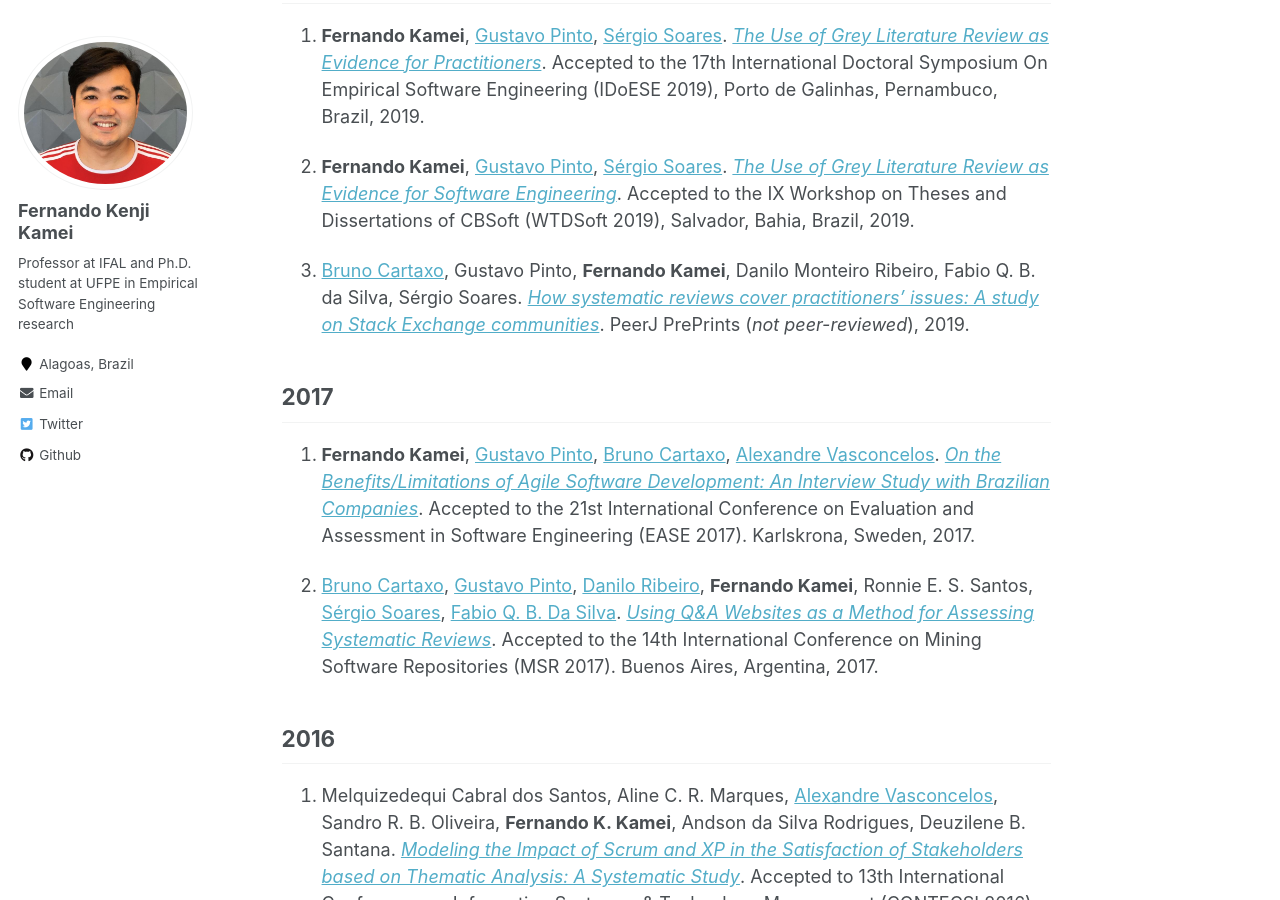
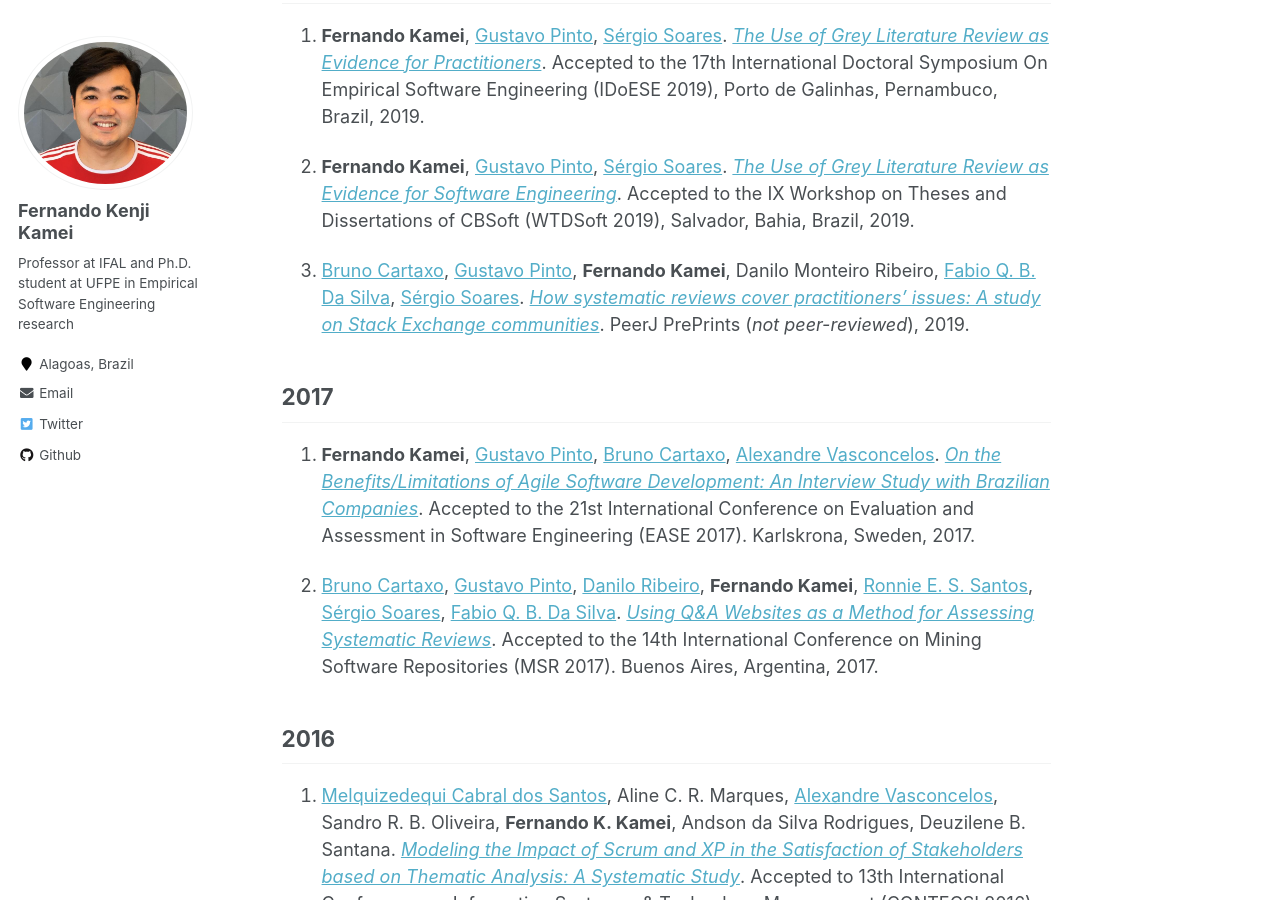
Before and after one commit to fkenjikamei/fkenjikamei.github.io, a Jekyll site: the page built from _pages/publications.md, in a window 1280 px wide and 900 px high, scrolled down 451 px. Built offline with Jekyll 4.4.1, drawn with Linux system fonts in a browser that asks for light colours; part of the change alters nothing that is shown.

```diff
--- a/_pages/publications.md
+++ b/_pages/publications.md
@@ -13,17 +13,17 @@ author_profile: true
 
 2. **Fernando Kamei**, [Gustavo Pinto](http://gustavopinto.org), [S&eacute;rgio Soares](http://www.cin.ufpe.br/~scbs/). *[The Use of Grey Literature Review as Evidence for Software Engineering](https://sol.sbc.org.br/index.php/cbsoft_estendido/article/view/7656)*. Accepted to the IX Workshop on Theses and Dissertations of CBSoft (WTDSoft 2019), Salvador, Bahia, Brazil, 2019.
 
-3. [Bruno Cartaxo](http://brunocartaxo.com), Gustavo Pinto, **Fernando Kamei**, Danilo Monteiro Ribeiro, Fabio Q. B. da Silva, Sérgio Soares. *[How systematic reviews cover practitioners’ issues: A study on Stack Exchange communities](https://peerj.com/preprints/27610v1/)*. PeerJ PrePrints (*not peer-reviewed*), 2019.
+3. [Bruno Cartaxo](http://brunocartaxo.com), [Gustavo Pinto](http://gustavopinto.org), **Fernando Kamei**, Danilo Monteiro Ribeiro, [Fabio Q. B. Da Silva](http://lattes.cnpq.br/6381755382123529), [S&eacute;rgio Soares](http://www.cin.ufpe.br/~scbs/). *[How systematic reviews cover practitioners’ issues: A study on Stack Exchange communities](https://peerj.com/preprints/27610v1/)*. PeerJ PrePrints (*not peer-reviewed*), 2019.
 
 
 ## 2017
 1. **Fernando Kamei**, [Gustavo Pinto](http://gustavopinto.org), [Bruno Cartaxo](http://brunocartaxo.com/), [Alexandre Vasconcelos](http://cin.ufpe.br/~amlv/). *[On the Benefits/Limitations of Agile Software Development: An Interview Study with Brazilian Companies](https://dl.acm.org/doi/10.1145/3084226.3084278)*. Accepted to the 21st International Conference on Evaluation and Assessment in Software Engineering (EASE 2017). Karlskrona, Sweden, 2017.
 
-2. [Bruno Cartaxo](http://brunocartaxo.com/), [Gustavo Pinto](http://gustavopinto.org), [Danilo Ribeiro](https://sites.google.com/site/profdanilomonteiro/), **Fernando Kamei**, Ronnie E. S. Santos, [S&eacute;rgio Soares](http://www.cin.ufpe.br/~scbs/), [Fabio Q. B. Da Silva](https://www.researchgate.net/profile/Fabio_Silva19). *[Using Q&A Websites as a Method for Assessing Systematic Reviews](https://ieeexplore.ieee.org/document/7962373)*. Accepted to the 14th International Conference on Mining Software Repositories (MSR 2017). Buenos Aires, Argentina, 2017.
+2. [Bruno Cartaxo](http://brunocartaxo.com/), [Gustavo Pinto](http://gustavopinto.org), [Danilo Ribeiro](http://lattes.cnpq.br/9054177799378154), **Fernando Kamei**, [Ronnie E. S. Santos](http://lattes.cnpq.br/7740410814678720), [S&eacute;rgio Soares](http://www.cin.ufpe.br/~scbs/), [Fabio Q. B. Da Silva](http://lattes.cnpq.br/6381755382123529). *[Using Q&A Websites as a Method for Assessing Systematic Reviews](https://ieeexplore.ieee.org/document/7962373)*. Accepted to the 14th International Conference on Mining Software Repositories (MSR 2017). Buenos Aires, Argentina, 2017.
 
 
 ## 2016
-1. Melquizedequi Cabral dos Santos, Aline C. R. Marques, [Alexandre Vasconcelos](http://cin.ufpe.br/~amlv/), Sandro R. B. Oliveira, **Fernando K. Kamei**, Andson da Silva Rodrigues, Deuzilene B. Santana. *[Modeling the Impact of Scrum and XP in the Satisfaction of Stakeholders based on Thematic Analysis: A Systematic Study](http://www.contecsi.tecsi.org/index.php/contecsi/13CONTECSI/paper/view/3904)*. Accepted to 13th International Conference on Information Systemas & Technology Management (CONTECSI 2016). S&atilde;o Paulo, Brazil, 2016.
+1. [Melquizedequi Cabral dos Santos](http://lattes.cnpq.br/6821572264951451), Aline C. R. Marques, [Alexandre Vasconcelos](http://cin.ufpe.br/~amlv/), Sandro R. B. Oliveira, **Fernando K. Kamei**, Andson da Silva Rodrigues, Deuzilene B. Santana. *[Modeling the Impact of Scrum and XP in the Satisfaction of Stakeholders based on Thematic Analysis: A Systematic Study](http://www.contecsi.tecsi.org/index.php/contecsi/13CONTECSI/paper/view/3904)*. Accepted to 13th International Conference on Information Systemas & Technology Management (CONTECSI 2016). S&atilde;o Paulo, Brazil, 2016.
 
 
 ## 2015
```
Also changed, not shown: 2 other files.
